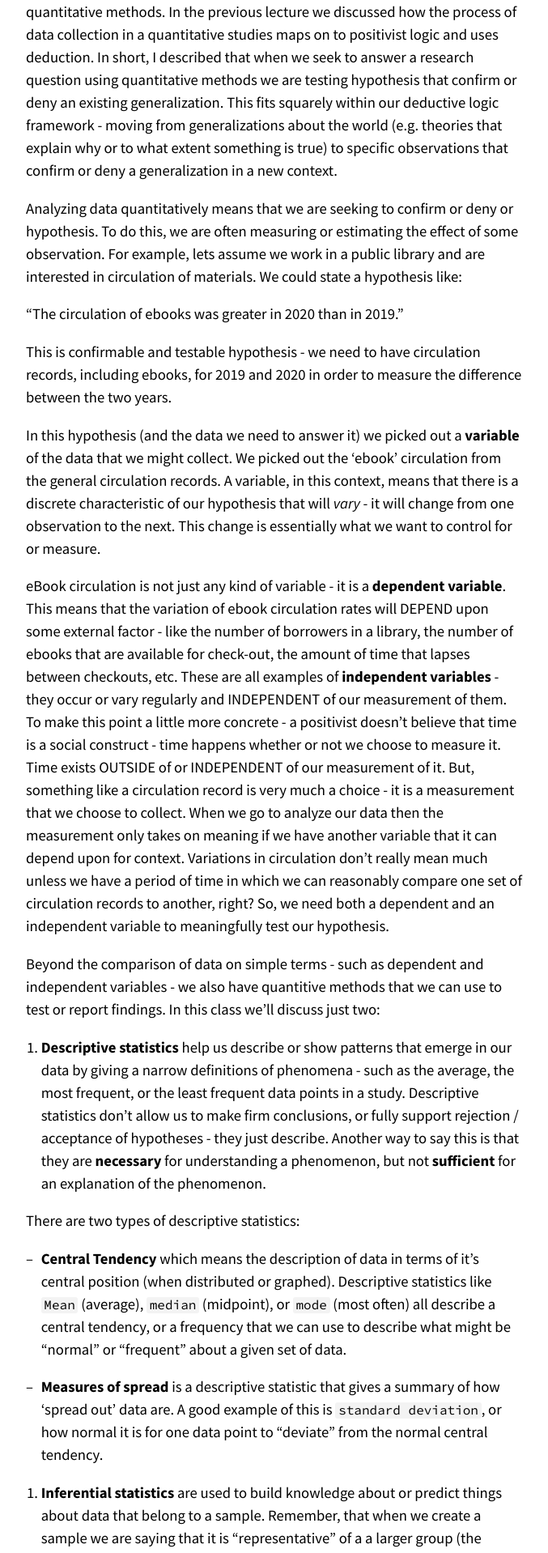
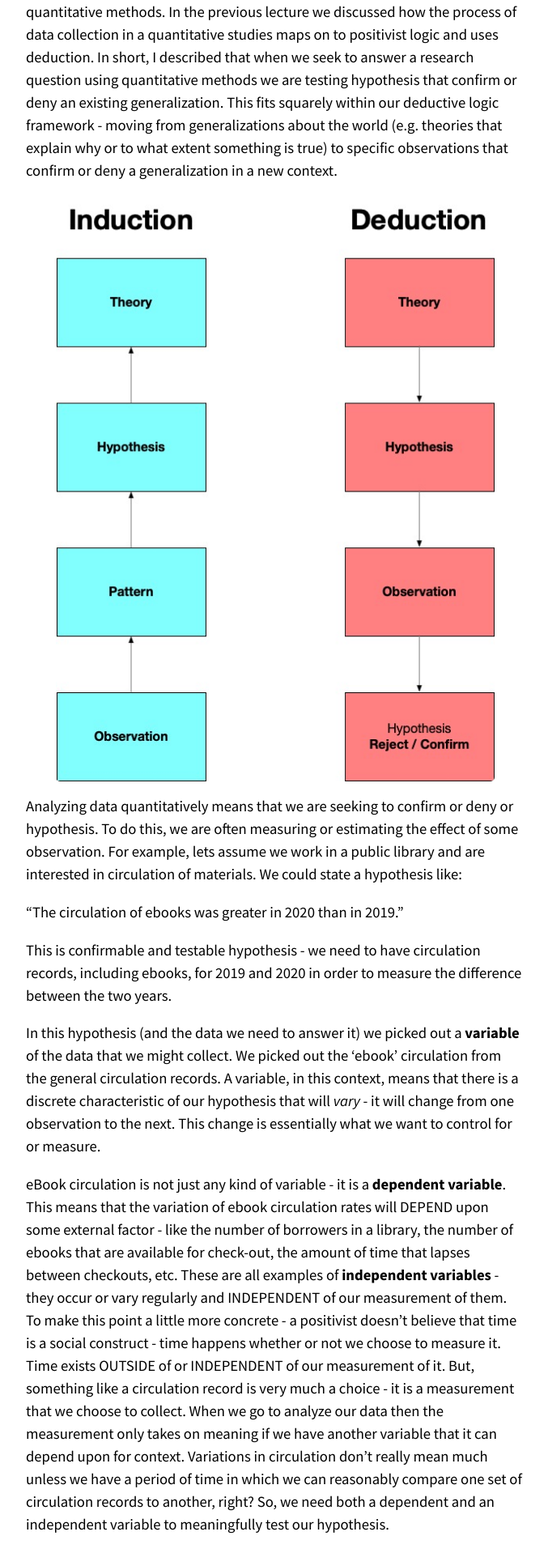
Before and after one commit to nniiicc/LIS-570-Au2020, a Jekyll site: the page built from _2020/quant-analysis.md, in a window 1280 px wide. Shown: the part 749-2667 px from the top of the page at 81% size, without its empty margins (300-977 px from the left). Built offline with Jekyll 4.4.1, drawn with Linux system fonts in a browser that asks for light colours.

Commit message:
push update

```diff
--- a/_2020/quant-analysis.md
+++ b/_2020/quant-analysis.md
@@ -18,6 +18,8 @@ The dataset described in the `standard deviation` section can be found [here](ht
 ## Lecture Notes
 
 This week we are discussing the concept of analyzing data collected using quantitative methods. In the previous lecture we discussed how the process of data collection in a quantitative studies maps on to positivist logic and uses deduction. In short, I described that when we seek to answer a research question using quantitative methods we are testing hypothesis that confirm or deny an existing generalization. This fits squarely within our deductive logic framework - moving from generalizations about the world (e.g. theories that explain why or to what extent something is true) to specific observations that confirm or deny a generalization in a new context.
+
+![](https://raw.githubusercontent.com/nniiicc/LIS-570-Au2020/master/images/inductiondeduction.jpg)
 
 Analyzing data quantitatively means that we are seeking to confirm or deny or hypothesis. To do this, we are often measuring or estimating the effect of some observation. For example, lets assume we work in a public library and are interested in circulation of materials. We could state a hypothesis like:
 
```
